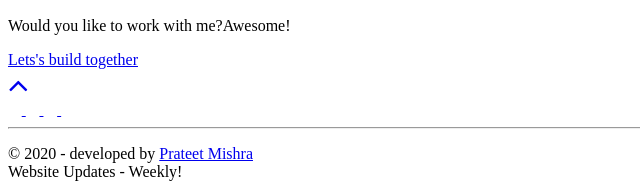
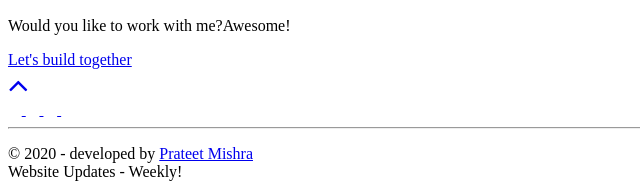
Before and after one commit to PrateetMishraUSC/Portfolio, a website: page src/index.html in a window 1280 px wide. Shown: the part 8594-8788 px from the top of the page, 0-640 px from the left. Drawn offline with nearby package versions, Linux system fonts and the light colour scheme.

Commit message:
Changing Lets spelling

```diff
--- a/src/index.html
+++ b/src/index.html
@@ -313,7 +313,7 @@
             target="_blank"
             class="cta-btn cta-btn--resume"
             href="mailto: prateetm@usc.edu"
-            >Lets's build together</a
+            >Let's build together</a
           >
         </div>
       </div>
```
